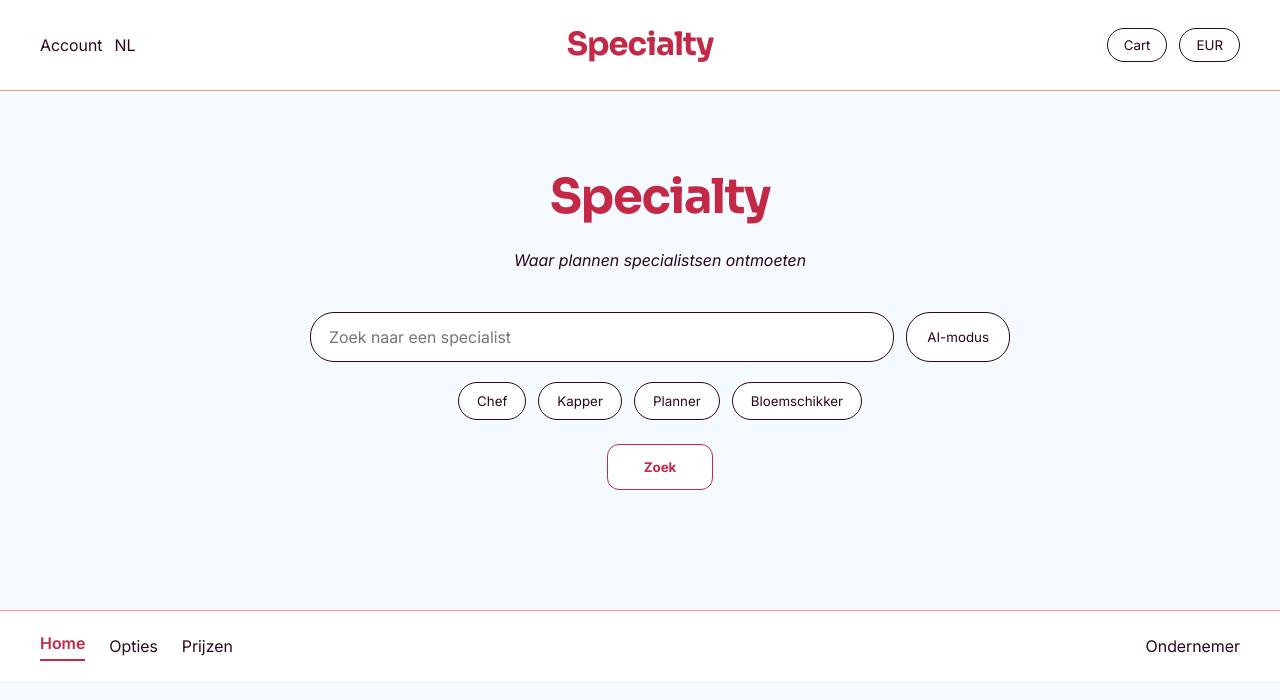
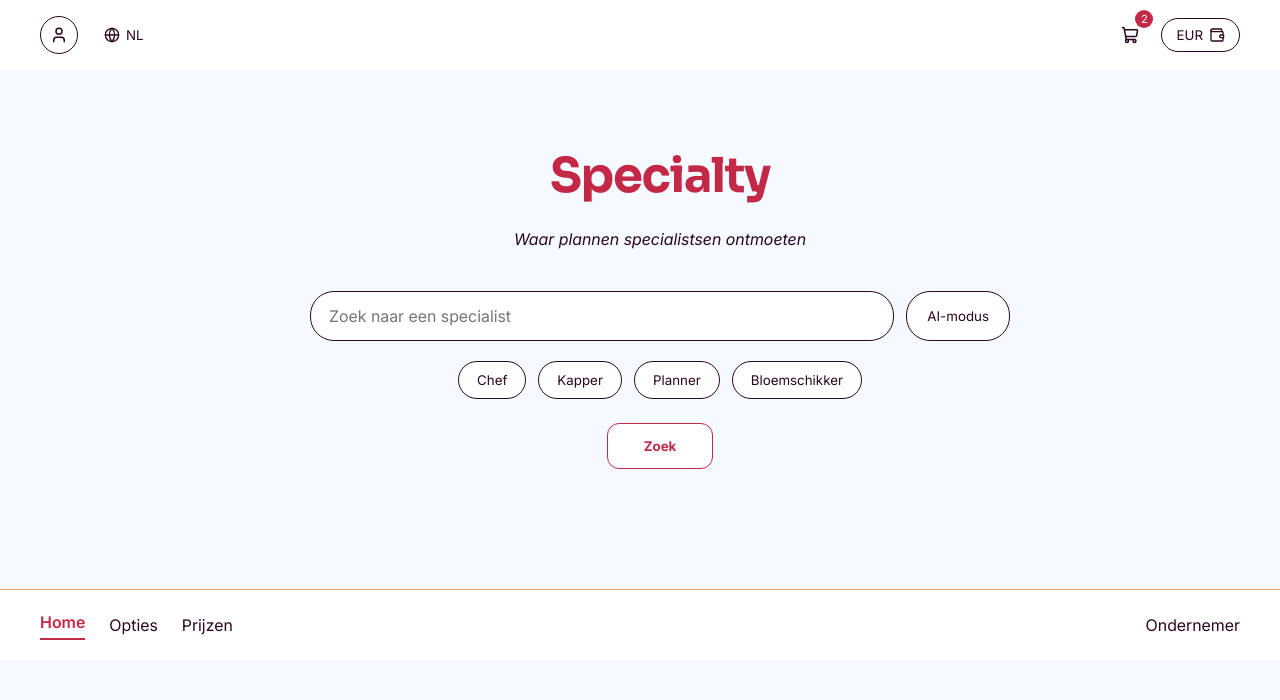
Before and after one commit to kdeborst/Specialty, a React (Vite) app: page / in a window 1280 px wide. Shown: the top 700 px of the page. Built offline with nearby package versions, Linux system fonts and the light colour scheme.

Commit message:
Added icons and finetuned styling

```diff
--- a/package.json
+++ b/package.json
@@ -10,6 +10,7 @@
     "preview": "vite preview"
   },
   "dependencies": {
+    "lucide-react": "^1.8.0",
     "react": "^19.2.4",
     "react-dom": "^19.2.4"
   },
--- a/src/layouts/AppHeader/AppHeader.css
+++ b/src/layouts/AppHeader/AppHeader.css
@@ -1,11 +1,10 @@
 .app-header {
     width: 100%;
     background-color: white;
-    border-bottom: 1px solid var(--color-tangerine-dream);
 }
 
 .app-header-container {
-    min-height: 90px;
+    min-height: 70px;
     display: flex;
     justify-content: space-between;
     align-items: center;
@@ -36,21 +35,62 @@
     margin: 0;
     font-family: var(--font-heading);
     font-size: 2rem;
-    color: var(--color-intense-cherry);
 }
 
-.app-header-left span {
+.app-header-circle-button,
+.app-header-cart-button {
+    width: 38px;
+    height: 38px;
+    border: 1px solid var(--color-midnight-violet);
+    border-radius: 50%;
+    background-color: white;
     color: var(--color-midnight-violet);
+    display: flex;
+    justify-content: center;
+    align-items: center;
 }
 
-.app-header-right button {
-    padding: 0.5rem 1rem;
+.app-header-language-button,
+.app-header-currency-button {
+    display: flex;
+    align-items: center;
+    gap: 6px;
+    padding: 8px 14px;
     border: 1px solid var(--color-midnight-violet);
-    border-radius: 20px;
+    border-radius: 22px;
     background-color: white;
     color: var(--color-midnight-violet);
 }
 
-.app-header-right button:hover{
-    background-color: var(--color-alice);
+.app-header-cart-button,
+.app-header-language-button {
+    border: none;
 }
+
+.app-header-cart-button {
+    position: relative;
+}
+
+.app-header-cart-badge {
+    position: absolute;
+    top: -6px;
+    right: -4px;
+    width: 18px;
+    height: 18px;
+    border-radius: 50%;
+    background-color: var(--color-intense-cherry);
+    color: white;
+    font-size: 0.7rem;
+    display: flex;
+    justify-content: center;
+    align-items: center;
+}
+
+.app-header-circle-button:hover,
+.app-header-cart-button:hover,
+.app-header-language-button:hover,
+.app-header-currency-button:hover {
+    background-color: var(--color-intense-cherry);
+    color: white;
+    border: none
+}
--- a/src/layouts/AppHeader/AppHeader.jsx
+++ b/src/layouts/AppHeader/AppHeader.jsx
@@ -1,19 +1,33 @@
 import './AppHeader.css';
+import { User, Globe, ShoppingCart, Wallet, Grid3x3 } from 'lucide-react'
 
-function AppHeader() {
+function AppHeader({ showLogo }) {
     return (
         <header className='app-header'>
             <div className='page-container app-header-container'>
                 <div className='app-header-left'>
-                    <span className='app-header-user'>Account</span>
-                    <span className='app-header-language'>NL</span>
+                    <button className='app-header-circle-button' aria-label='Account'>
+                        <User size={18}/>
+                    </button>
+                    <button className='app-header-language-button' aria-label='Taal'>
+                        <Globe size={16} />
+                        <span>NL</span>
+                    </button>
                 </div>
                 <div className='app-header-center'>
-                    <h1 className='app-header-logo'>Specialty</h1>
+                {
+                    showLogo && (<h1 className='app-header-logo'>Specialty</h1>)
+                }
                 </div>
                 <div className='app-header-right'>
-                    <button className='app-header-button'>Cart</button>
-                    <button className='app-header-button'>EUR</button>
+                    <button className='app-header-cart-button' aria-label='Winkelwagen'>
+                        <ShoppingCart size={18} />
+                        <span className='app-header-cart-badge'>2</span>
+                    </button>
+                    <button className='app-header-currency-button'>
+                        <span>EUR</span>
+                        <Wallet size={16} />
+                    </button>
                 </div>
             </div>
         </header>
--- a/src/layouts/AppLayout/AppLayout.jsx
+++ b/src/layouts/AppLayout/AppLayout.jsx
@@ -1,10 +1,10 @@
 import './AppLayout.css'
 import AppHeader from '../AppHeader/AppHeader'
 
-function AppLayout({ children }) {
+function AppLayout({ children, showLogo = true }) {
     return (
         <div className='app-layout'>
-           <AppHeader />
+           <AppHeader showLogo={showLogo} />
             <main className='app-layout-main'>
                 {children}
             </main>
@@ -12,4 +12,4 @@ function AppLayout({ children }) {
     )
 }
 
-export default AppLayout;
+export default AppLayout
--- a/src/pages/home/HomePage.jsx
+++ b/src/pages/home/HomePage.jsx
@@ -4,7 +4,7 @@ import BottomNavigation from '../../features/navigation/components/BottomNavigat
 
 function HomePage() {
     return (
-        <AppLayout>
+        <AppLayout showLogo={false}>
             <HeroSearch />
             <BottomNavigation />
         </AppLayout>
--- a/src/styles/globals.css
+++ b/src/styles/globals.css
@@ -28,7 +28,7 @@ h1 {
 }
 
 h2 {
-    color: var(--color--midnight-violet);
+    color: var(--color-midnight-violet);
     font-size: 2rem;
 }
 
```
Also changed, not shown: 1 other file (tests, documents, lock files or other folders).
